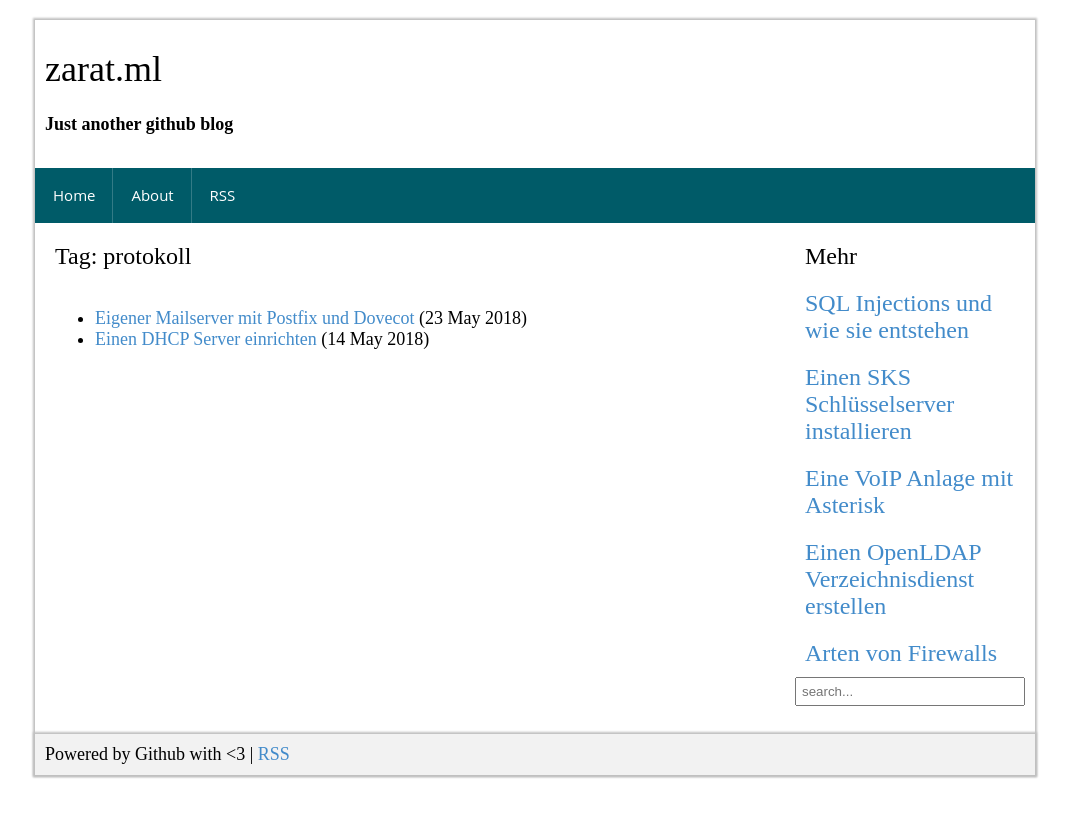
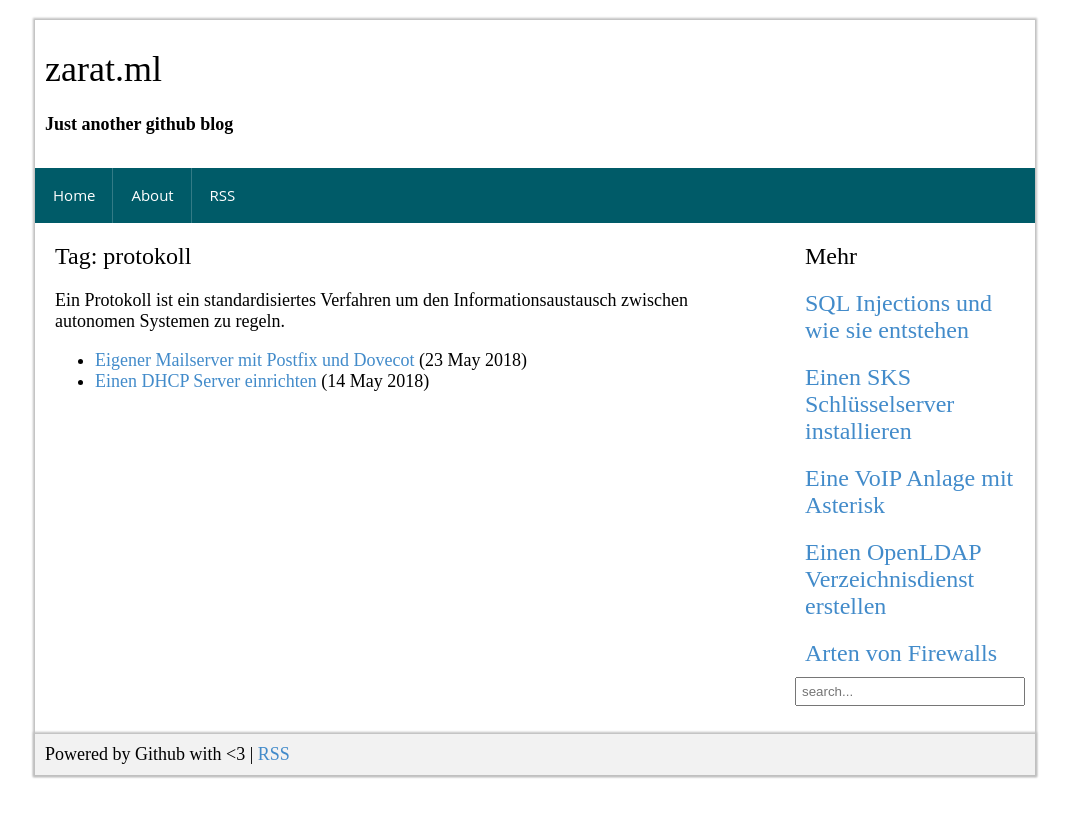
Before and after one commit to zarat/zarat.github.io, a Jekyll site: the page built from tag/protokoll.markdown, in a window 1280 px wide. Shown: the top 817 px of the page, without its empty margins (105-1174 px from the left). Built offline with Jekyll 4.4.1, drawn with Linux system fonts in a browser that asks for light colours; comment, search, counter and statistics services are not loaded.

Commit message:
Update protokoll.markdown

```diff
--- a/tag/protokoll.markdown
+++ b/tag/protokoll.markdown
@@ -3,3 +3,5 @@ layout: tagpage
 title: "Tag: Protokoll"
 tag: protokoll
 ---
+
+Ein Protokoll ist ein standardisiertes Verfahren um den Informationsaustausch zwischen autonomen Systemen zu regeln.
```
